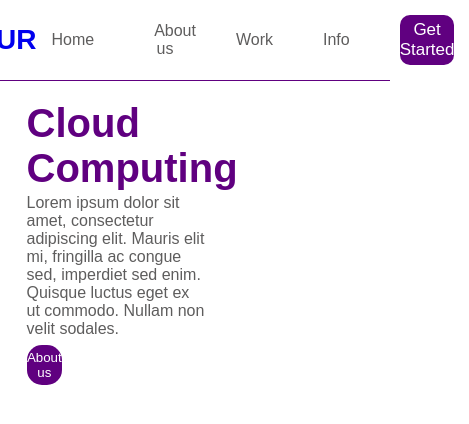
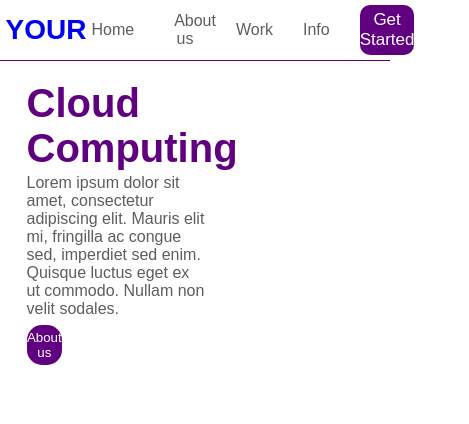
Before and after one commit to joaov1ct0r/react-cloud, a React (Create React App) app: page / in a window 390 px wide. Shown: the top 424 px of the page, 469 px wide, since content can reach past the window. Built offline with nearby package versions, Linux system fonts and the light colour scheme.

Commit message:
estilo aplicado ao elemento nav ul li

```diff
--- a/src/App.css
+++ b/src/App.css
@@ -118,4 +118,9 @@ header .img-container img {
     nav {
         justify-content: center;
     }
+
+    nav ul li {
+        padding: 5px;
+        width: 50%;
+    }
 }
```
